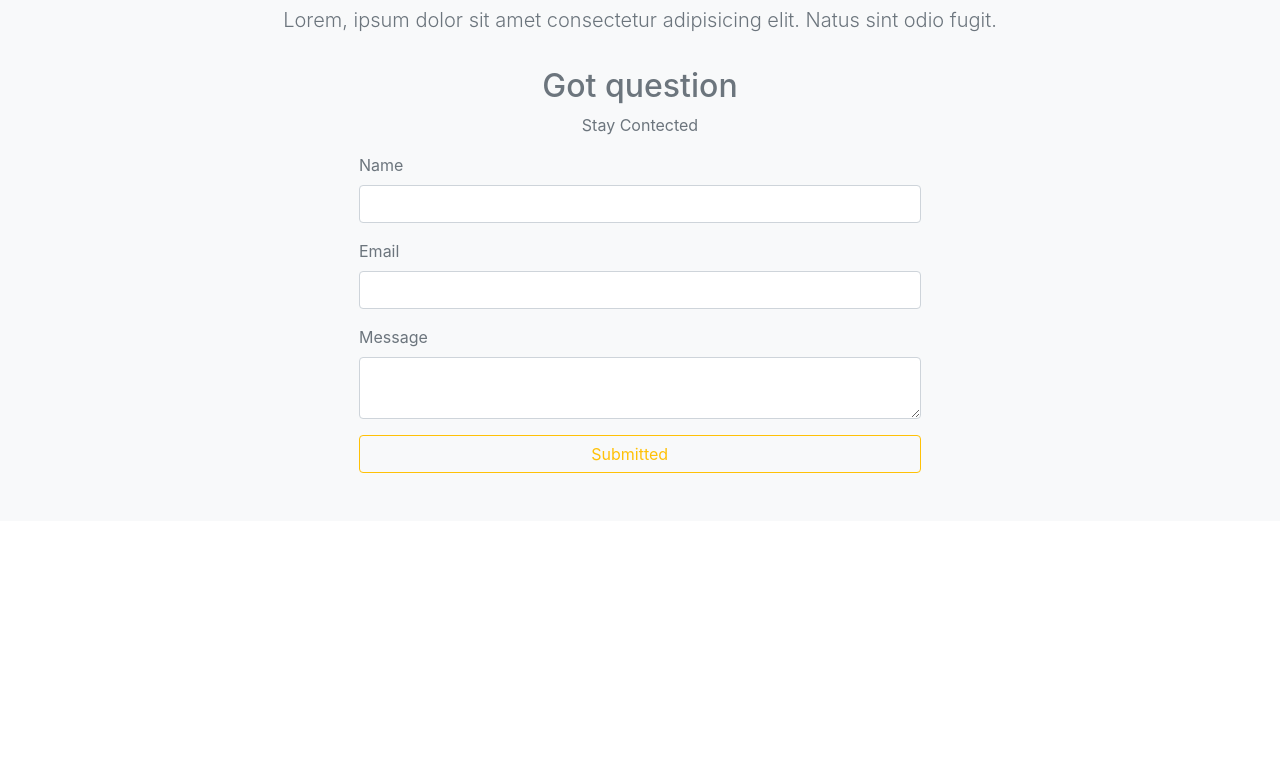
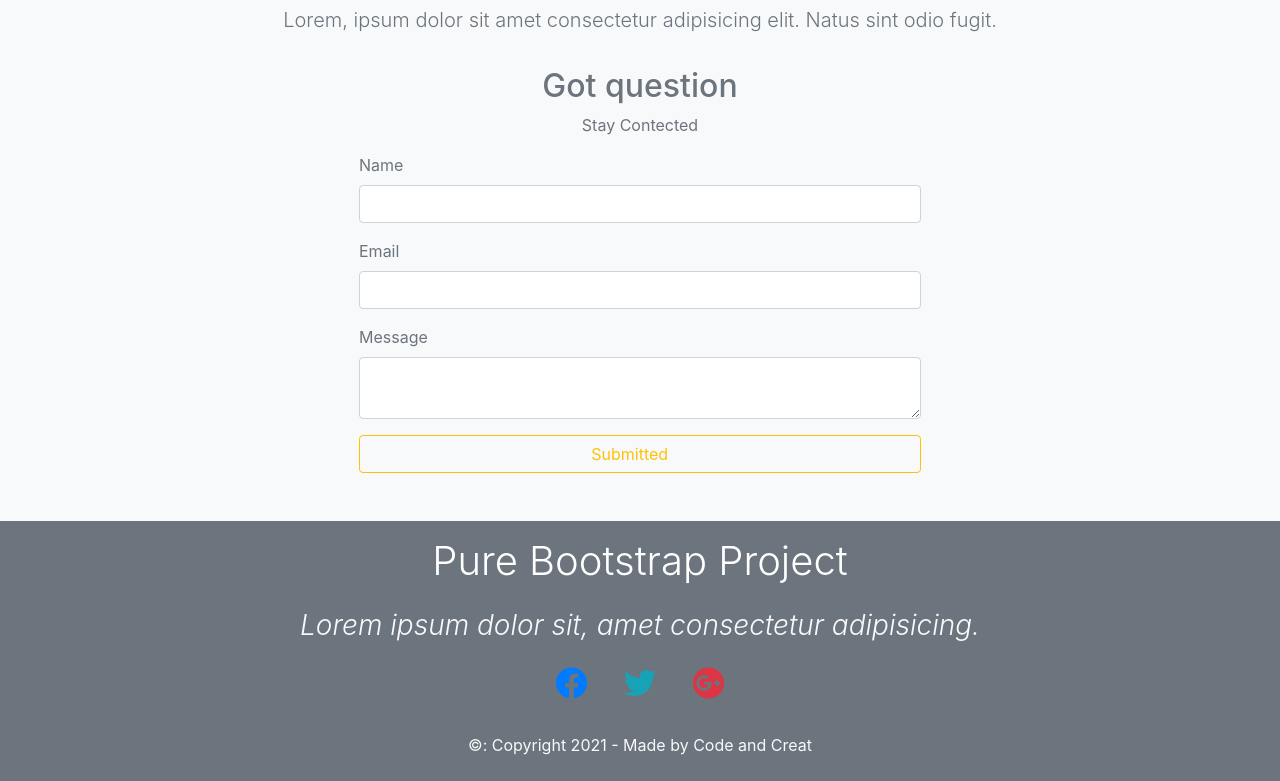
Before and after one commit to Chrislinlin/bs_practice, a plain HTML site: page index.html in a window 1280 px wide. Shown: the part 3616-4397 px from the top of the page. Before the commit the page ends 4137 px from the top, so only its background shows below. Drawn offline with nearby package versions, Linux system fonts and the light colour scheme.

Commit message:
finished footer part

```diff
--- a/index.html
+++ b/index.html
@@ -334,6 +334,26 @@
     </section>
     <!----end of contact section------->
 
+    <!--------------footer section ---------->
+    <footer class="bg-secondary">
+        <div class="container">
+            <div class="row">
+                <div class="col text-center">
+                    <h1 class="text-white font-weight-light text-capitalize p-3">pure bootstrap project</h1>
+                    <h3 class="text-light font-weight-light font-italic mb-3">Lorem ipsum dolor sit, amet consectetur
+                        adipisicing.</h3>
+                    <div class="py-2">
+                        <a href="#"><i class="fab fa-facebook fa-2x text-primary mx-3"></i></a>
+                        <a href="#"><i class="fab fa-twitter fa-2x text-info mx-3"></i></a>
+                        <a href="#"><i class="fab fa-google-plus fa-2x text-danger mx-3"></i></a>
+                    </div>
+                    <p class="text-light py-4 m-0">&copy: Copyright 2021 - Made by Code and Creat</p>
+                </div>
+            </div>
+        </div>
+    </footer>
+    <!---------end offooter section ---------->
+
     <!------jQury CDN--------------->
     <script src="https://code.jquery.com/jquery-3.5.1.min.js"
         integrity="sha256-9/aliU8dGd2tb6OSsuzixeV4y/faTqgFtohetphbbj0=" crossorigin="anonymous">
```
